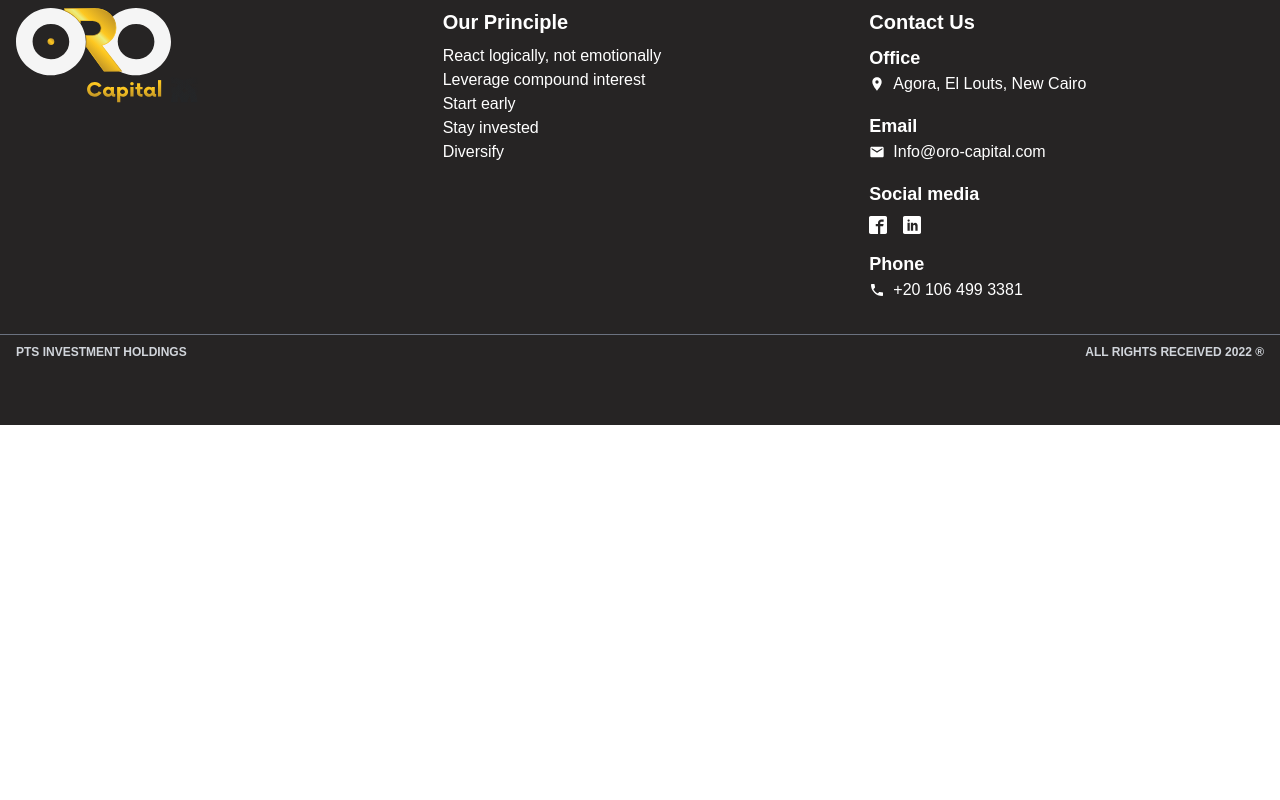
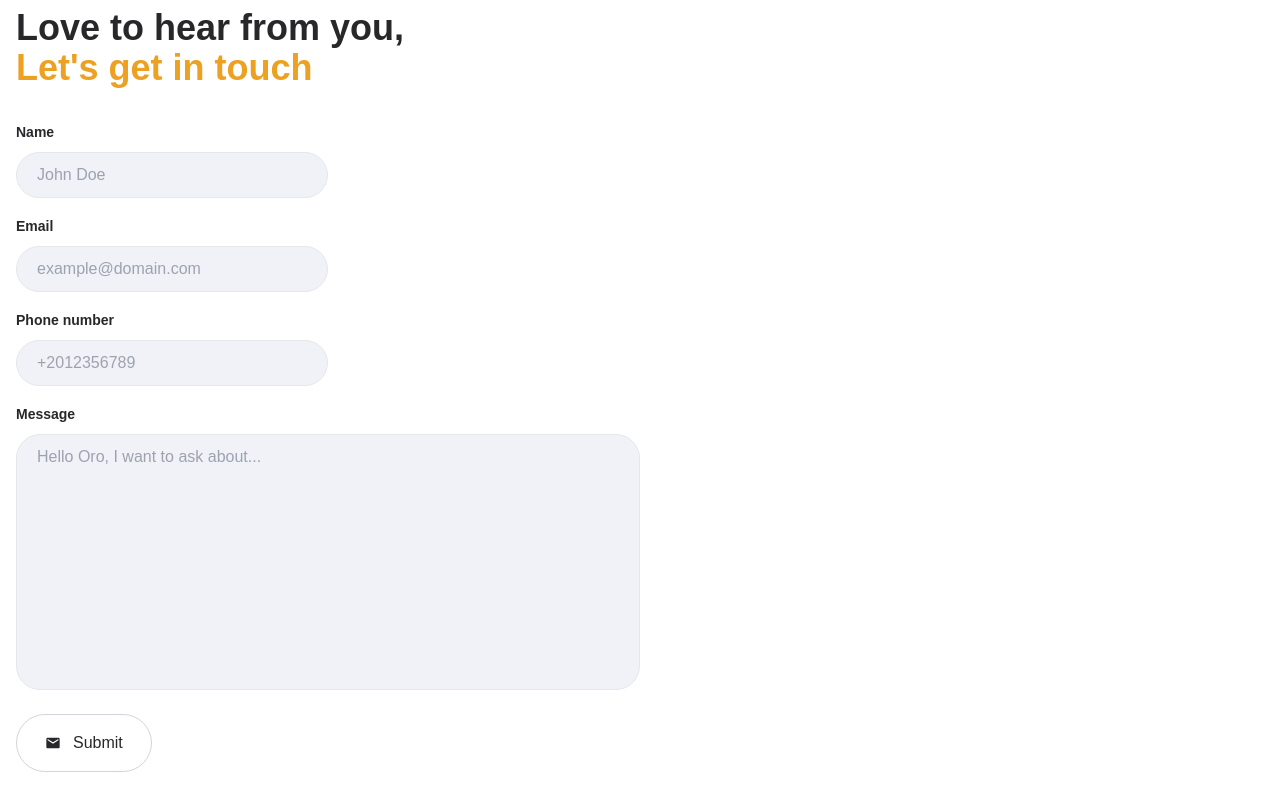
Before and after one commit to PTS-Holdings/oro-capital.com, a Next.js app: page / in a window 1280 px wide. Shown: the part 5860-6660 px from the top of the page. Before the commit the page ends 6285 px from the top, so only its background shows below. Built offline with nearby package versions, Linux system fonts and the light colour scheme.

Commit message:
feat add contact form

```diff
--- /dev/null
+++ b/components/ButtonSecondary.js
@@ -0,0 +1,21 @@
+import Link from "next/link";
+
+const ButtonSecondary = ({ children, onclick }) => {
+	return (
+		<button
+			className=" group relative overflow-hidden rounded-full  border  border-gray-300     "
+			onclick={onclick}
+		>
+			<span class="ease absolute top-0 left-0 h-0 w-0 border-t-2 border-primaryOrange-light transition-all duration-200 group-hover:w-full"></span>
+			<span class="ease absolute bottom-0 right-0 h-0 w-0 border-b-2 border-primaryOrange-light transition-all duration-200 group-hover:w-full"></span>
+			<span class="ease absolute top-0 left-0 h-0 w-full bg-primaryOrange-light transition-all delay-200 duration-300 group-hover:h-full"></span>
+			<span class="ease absolute bottom-0 left-0 h-0 w-full bg-primaryOrange-light transition-all delay-200 duration-300 group-hover:h-full"></span>
+			<span class="absolute inset-0 h-full w-full bg-primaryOrange  opacity-0 delay-300 duration-300 group-hover:opacity-100"></span>
+			<span class="ease relative flex items-center gap-3 py-4 px-7 transition-colors delay-200 duration-300 group-hover:text-white">
+				{children}
+			</span>
+		</button>
+	);
+};
+
+export default ButtonSecondary;
--- a/components/Navbar/Navbar.js
+++ b/components/Navbar/Navbar.js
@@ -1,10 +1,10 @@
+import { useTheme } from "next-themes";
 import Image from "next/image";
 import oroCapitalBlackLogo from "public/assets/capitalLogo-black.svg";
 import oroCapitalWhiteLogo from "public/assets/capitalLogo-white.svg";
-import { NavLinks } from "./navLinks";
 import { useState } from "react";
 import { ThemeChanger } from "./darkMode";
-import { useTheme } from "next-themes";
+import { NavLinks } from "./navLinks";
 export const Navbar = () => {
 	const [open, setOpen] = useState(false);
 	const { theme } = useTheme();
--- /dev/null
+++ b/components/homePage/ContactForm.js
@@ -0,0 +1,139 @@
+import ButtonSecondary from "components/ButtonSecondary";
+import { useState } from "react";
+import { MdEmail } from "react-icons/md";
+import { toast, ToastContainer } from "react-toastify";
+import { sendEmail } from "utils/mail";
+
+const ContactForm = () => {
+	// form controller states
+	const [name, setName] = useState("");
+	const [email, setEmail] = useState("");
+	const [message, setMessage] = useState("");
+	const [phone, setPhone] = useState("");
+
+	const onSubmitHandler = (e) => {
+		e.preventDefault();
+
+		// Generate email payload for admin & user
+		const adminPayload = {
+			subject: `oro-capital.com Contact form submission from ${name}`,
+			html: `<h1>New Inquiry from ${name}</h1>
+            <h4>new contact form submission(oro-capital.com)</h4><br>
+              <p><strong>name: </strong> ${name}</p>
+              <p><strong>Email: </strong> ${email}</p><br>
+              <p><strong>Phone: </strong> ${phone}</p><br>
+              <p><strong>Message: </strong> ${message}</p><br>
+            `,
+		};
+
+		const userPayload = {
+			to: email,
+			from: `"Oro Capital" <no-reply@oro-capital.com>`,
+			subject: `We received your inquiry`,
+			html: `<p>Hello ${name},
+            <br/>
+            <br/>
+            We have received your inquiry submission, we will contact you as soon as possible,<br/>
+            meanwhile, take a look on our <a href="oro-capital.com/#faq">FAQ section</a>for more information.
+            <br/>
+            <br/>
+            Thanks,
+            Kemtech team
+            </p>`,
+		};
+
+		sendEmail(adminPayload)
+			.then((isSent) => {
+				if (isSent) {
+					setName("");
+					setEmail("");
+					setMessage("");
+					setPhone("");
+					toast.success("Sent successfully, we will get to you soon");
+				} else {
+					toast.error("Something went wrong, try again later");
+				}
+			})
+			.then(sendEmail(userPayload));
+	};
+
+	return (
+		<section className="container">
+			<h2 className="mb-8 text-4xl font-semibold">
+				Love to hear from you, <br />{" "}
+				<span className="font-bold text-primaryOrange">
+					Let&apos;s get in touch{" "}
+				</span>
+			</h2>
+
+			<form className="w-full" onSubmit={onSubmitHandler}>
+				<div className="mb-4">
+					<label htmlFor="Name" className="label">
+						Name
+					</label>
+					<input
+						className="input w-2/3 lg:w-1/4"
+						name="Name"
+						id="Name"
+						type="text"
+						value={name}
+						onChange={(e) => setName(e.target.value)}
+						placeholder="John Doe"
+						required
+					/>
+				</div>
+				<div className="mb-4">
+					<label htmlFor="Email" className="label">
+						Email
+					</label>
+					<input
+						className="input w-2/3 lg:w-1/4"
+						name="Email"
+						id="Email"
+						type="email"
+						placeholder="example@domain.com"
+						value={email}
+						onChange={(e) => setEmail(e.target.value)}
+						required
+					/>
+				</div>
+				<div className=" mb-4">
+					<label htmlFor="phone" className="label">
+						Phone number
+					</label>
+					<input
+						className="input w-2/3 lg:w-1/4"
+						name="phone"
+						id="phone"
+						type="phone"
+						placeholder="+2012356789"
+						value={phone}
+						onChange={(e) => setPhone(e.target.value)}
+						required
+					/>
+				</div>
+				<div className="mb-6">
+					<label htmlFor="message" className="label">
+						Message
+					</label>
+					<textarea
+						className="input h-64 w-full lg:w-1/2"
+						id="message"
+						name="message"
+						value={message}
+						placeholder="Hello Oro, I want to ask about... "
+						onChange={(e) => setMessage(e.target.value)}
+						required
+					></textarea>
+				</div>
+				<button type={"submit"}>
+					<ButtonSecondary>
+						<MdEmail /> Submit
+					</ButtonSecondary>
+				</button>
+			</form>
+		</section>
+	);
+};
+
+export default ContactForm;
--- a/package.json
+++ b/package.json
@@ -12,13 +12,13 @@
     "@portabletext/react": "^1.0.6",
     "@sanity/image-url": "^1.0.1",
     "next": "12.3.1",
-
+    "next-sanity": "^0.8.5",
     "next-themes": "^0.2.1",
-
-    "next-sanity": "^0.8.5",
+    "node-mailer": "^0.1.1",
     "react": "18.2.0",
     "react-dom": "18.2.0",
     "react-icons": "^4.4.0",
+    "react-toastify": "^9.0.8",
     "yarn": "^1.22.19"
   },
   "devDependencies": {
--- a/pages/_app.js
+++ b/pages/_app.js
@@ -1,5 +1,8 @@
 import Layout from "Layout";
-import { ThemeProvider } from "next-themes";
+import { ThemeProvider, useTheme } from "next-themes";
+import { useState } from "react";
+import { ToastContainer } from "react-toastify";
+import "react-toastify/dist/ReactToastify.css";
 import "../styles/globals.css";
 
 function MyApp({ Component, pageProps }) {
@@ -7,6 +10,8 @@ function MyApp({ Component, pageProps }) {
 		<ThemeProvider attribute="class">
 			<div className=" dark:bg-neutral-800 dark:text-white">
 				<Layout>
+					<ToastContainer />
+
 					<Component {...pageProps} />
 				</Layout>
 			</div>
--- /dev/null
+++ b/pages/api/emailHandler.js
@@ -0,0 +1,46 @@
+import nodemailer from "nodemailer";
+
+export default async function emailHandler(req, res) {
+	const {
+		CONFIG_MAIL_USER,
+		CONFIG_MAIL_Password,
+		CONFIG_MAIL_HOST,
+		CONFIG_ADMIN_EMAIL,
+	} = process.env;
+
+	// Check request payload has the necessary object
+	const emailPayload = req.body;
+
+	if (!emailPayload["subject"]) res.status(400).send();
+	if (!emailPayload["html"] || emailPayload.text) res.status(400).send();
+
+	//Set a default if it's not sent
+	if (!emailPayload["from"])
+		emailPayload[
+			"from"
+		] = `"Oro Capital Mail Client" <no-reply@oro-capital.com>`;
+
+	if (!emailPayload["to"]) emailPayload["to"] = CONFIG_ADMIN_EMAIL;
+
+	// Open nodemailer transporter
+	const transporter = nodemailer.createTransport({
+		host: CONFIG_MAIL_HOST,
+		port: 465,
+		secure: true,
+		auth: {
+			user: CONFIG_MAIL_USER,
+			pass: CONFIG_MAIL_Password,
+		},
+	});
+
+	//Send Email
+	transporter.sendMail(emailPayload, function (err, info) {
+		if (err) {
+			console.log(err);
+			res.status(500).send();
+		} else {
+			console.log(info);
+			res.status(200).send();
+		}
+	});
+}
--- a/pages/api/hello.js
+++ /dev/null
@@ -1,5 +0,0 @@
-// Next.js API route support: https://nextjs.org/docs/api-routes/introduction
-
-export default function handler(req, res) {
-  res.status(200).json({ name: 'John Doe' })
-}
--- a/pages/index.js
+++ b/pages/index.js
@@ -1,4 +1,5 @@
 import CircleCard from "components/CircleCard";
+import ContactForm from "components/homePage/ContactForm";
 import Faq from "components/homePage/Faq";
 import GlobalMap from "components/homePage/GlobalMap";
 import HeroSection from "components/homePage/HeroSection";
@@ -28,6 +29,7 @@ export default function Home() {
 				<TargetMarkets />
 				<Solutions />
 				<Faq />
+				<ContactForm />
 			</div>
 		</>
 	);
--- a/styles/globals.css
+++ b/styles/globals.css
@@ -17,3 +17,12 @@
 
     }
   }
+
+@layer components{
+  .input {
+    @apply mt-2 block rounded-3xl border bg-[#f0f2f7] py-2.5 px-5 ring-primaryOrange-light/80 focus:outline-primaryOrange focus:ring-2 dark:focus:outline-0 resize-none dark:bg-gray-700 dark:border-0
+  }
+  .label{
+    @apply  text-sm font-semibold
+  }
+}
--- /dev/null
+++ b/utils/mail.js
@@ -0,0 +1,10 @@
+export async function sendEmail(payload) {
+	const res = await fetch("/api/emailHandler", {
+		method: "POST",
+		headers: {
+			"Content-Type": "application/json",
+		},
+		body: JSON.stringify(payload),
+	});
+	return res.status === 200 ? true : false;
+}
```
Also changed, not shown: 1 other file (tests, documents, lock files or other folders).
